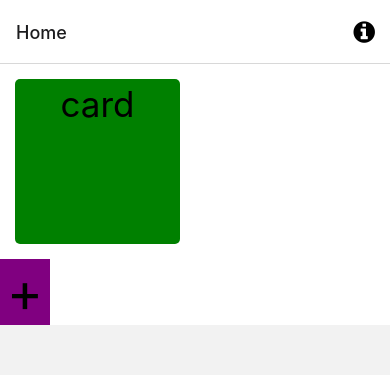
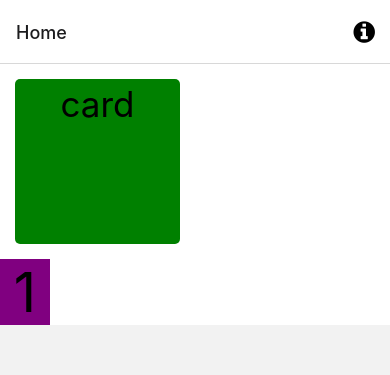
Before and after one commit to marker6275/Note-To-Self-App, a React Native app: screen / in a window 390 px wide. Shown: the top 375 px of the page. Built offline with nearby package versions, Linux system fonts and the light colour scheme; what expo-linking would draw is missing.

Commit message:
Button to add multiple cards updated

```diff
--- a/components/AddButton.tsx
+++ b/components/AddButton.tsx
@@ -4,35 +4,10 @@ import { TouchableOpacity, StyleSheet } from 'react-native';
 import Card from './Card';
 
 export default function AddButton(props: any) {
-    const cardList = [
-        {
-          id: 1,
-          card: <Card onPress={props.onPress} text={"card"}/>
-        }];
-
-    const [cards, setCards] = useState(cardList);
-
-    function addCards() {
-        const newList = cards.concat(
-        {
-            id: cards.length + 1,
-            card: <Card onPress={props.onPress} text={cards.length + 1}/>
-        })
-
-        setCards(newList);
-    }
-
     return (
         <View>
-            {cards.map((c) => {
-                return (
-                    <View key={c.id}>
-                        {c.card}
-                    </View>
-                );
-                })}
-            <TouchableOpacity style={styles.container} onPress={addCards}>
-                <Text style={styles.text}>+</Text>
+            <TouchableOpacity style={styles.container} onPress={props.onPress}>
+                <Text style={styles.text}>{props.length}</Text>
             </TouchableOpacity>
         </View>
     );
--- a/screens/Homescreen.tsx
+++ b/screens/Homescreen.tsx
@@ -11,12 +11,34 @@ import AddButton from '../components/AddButton';
 // NEED TO FIX WHERE THIS IS ON THE PAGE
 // SHOULD BE IN TITLE BAR, GOTTA FIGURE THAT OUT
 export default function HomeScreen({ navigation }: RootTabScreenProps<'Homescreen'>) {
+  const cardList = [
+    {
+      id: 1,
+      card: <Card onPress={() => navigation.navigate('NotFound')} text={"card"}/>
+    }];
 
+const [cards, setCards] = useState(cardList);
+
+function addCards() {
+    const newList = cards.concat(
+    {
+        id: cards.length + 1,
+        card: <Card onPress={() => navigation.navigate('NotFound')} text={cards.length + 1}/>
+    })
+    setCards(newList);
+}
   return (
     <ScrollView style={styles.container}>
+      {cards.map((c) => {
+                return (
+                    <View key={c.id}>
+                        {c.card}
+                    </View>
+                );
+                })}
       {/* <View style={styles.separator} lightColor="#eee" darkColor="rgba(255,255,255,0.1)" /> */}
       {/* <FavBar/> */}
-      <AddButton onPress={() => navigation.navigate('NotFound')}/>
+      <AddButton length={cards.length} onPress={addCards}/>
     </ScrollView>
   );
 }
--- a/types.tsx
+++ b/types.tsx
@@ -29,6 +29,7 @@ export type RootStackScreenProps<Screen extends keyof RootStackParamList> = Nati
 >;
 
 export type RootTabParamList = {
+  Root: undefined;
   Homescreen: undefined;
   ActionPlan: undefined;
   Settings: undefined;
```
